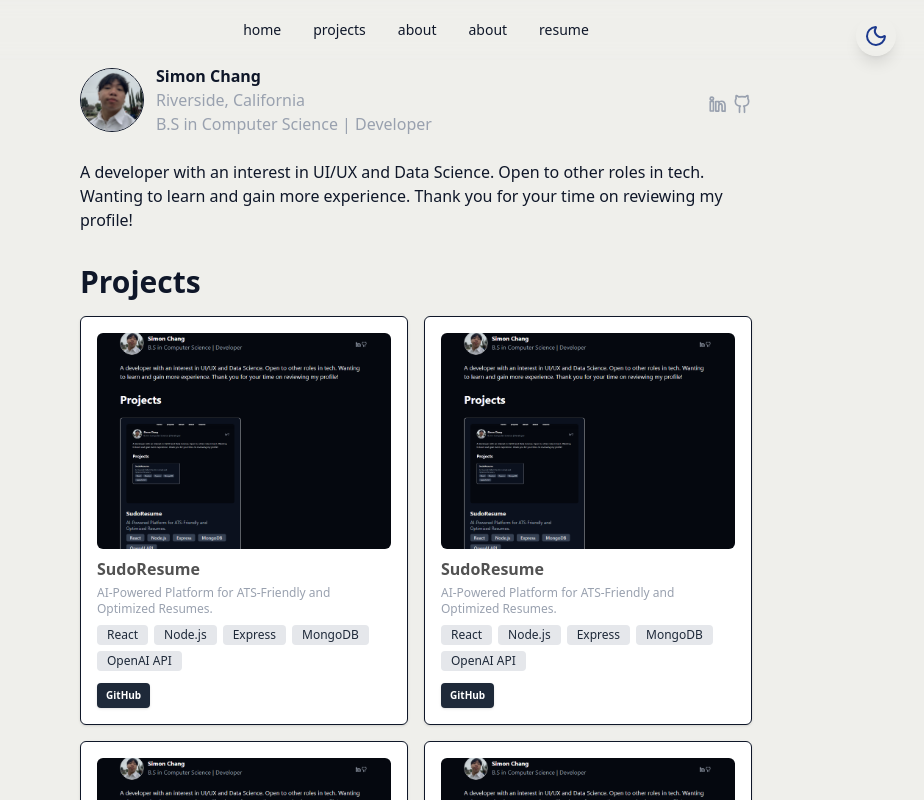
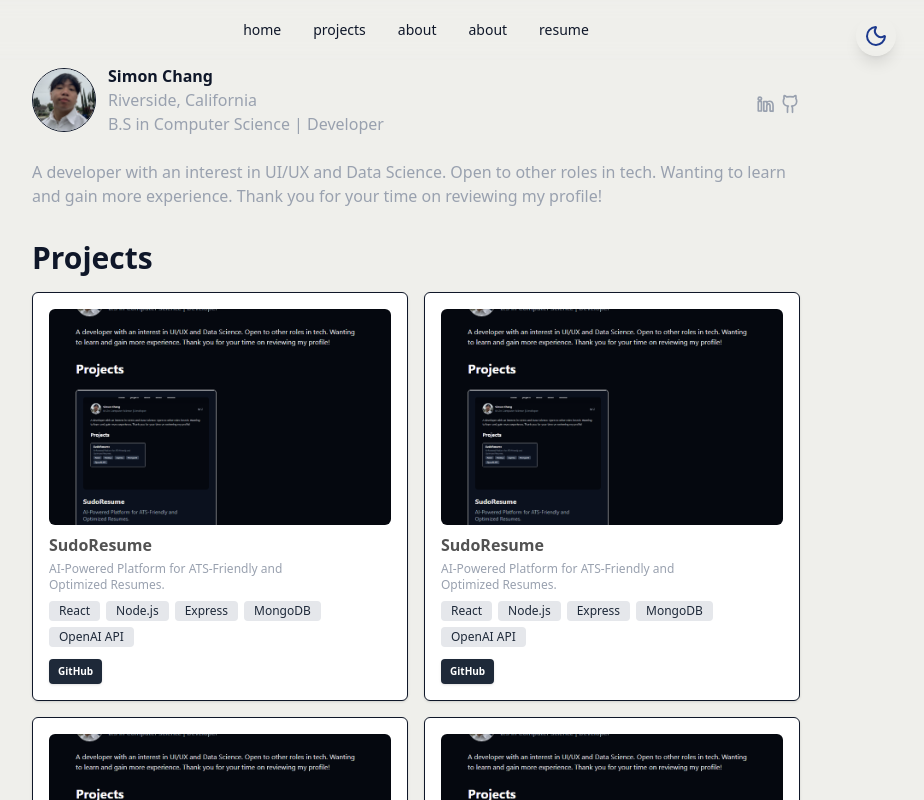
Before and after one commit to CHANG88S/Chang-New-Portfolio, a React (Vite) app: page / in a window 1280 px wide. Shown: the top 800 px of the page, without its empty margins (224-1148 px from the left). Built offline with nearby package versions, Linux system fonts and the light colour scheme.

Commit message:
added a hover to my projects
image now leads to github or wherever i put it now

```diff
--- a/src/components/AboutMe.jsx
+++ b/src/components/AboutMe.jsx
@@ -1,7 +1,7 @@
 export const AboutMe = () => {
     return (
 
-    <div className="max-w-2xl mx-auto z-40 pt-16 justify-center">
+    <div className="max-w-3xl mx-auto z-40 pt-16 justify-center">
         <div className="flex items-center justify-between">
             <div className="flex items-center">
             {/* Profile Pic */}
@@ -30,7 +30,7 @@ export const AboutMe = () => {
             </div>
         </div>
         <br></br>
-            <p className="text-m text-left root:text-foreground-800 dark:text-gray-200">
+            <p className="text-m text-left text-gray-400 dark:text-gray-200">
                 A developer with an interest in UI/UX and Data Science. Open to other roles in tech. Wanting to learn and gain more experience. Thank you for your time on reviewing my profile!
             </p>
     </div>
--- a/src/components/Projects.jsx
+++ b/src/components/Projects.jsx
@@ -1,7 +1,7 @@
 export const Projects = () => {
     return (
 
-    <div className="max-w-2xl mx-auto z-35 justify-center">
+    <div className="max-w-3xl mx-auto z-35 justify-center">
         <div className="w-full mt-8 flex flex-col">
             <div className="flex items-center">
                 <h1 className="text-3xl font-bold">Projects</h1>
@@ -12,7 +12,7 @@ export const Projects = () => {
 
                 <div class= "rounded-md border bg-card text-card-foreground shadow flex flex-col shadow-sm shadow-sm_m card-border bg-card-m">
                     <div class="flex w-full max-h-[15rem] min-h-[15rem] rounded-md flex-col space-y-1.5 p-4 pb-2 skeleton relative">
-                        <img class="h-full w-full object-cover rounded-md maskImage" src="src\assets\portfolio2.png" alt="Project 1 Image"/>
+                        <a className="overflow-hidden" href = "https://github.com/CHANG88S/FoodAppTS"><img class="h-full w-full object-cover rounded-md maskImage duration-300 hover:scale-105" src="src\assets\portfolio2.png" alt="Project 1 Image"/></a>
                     </div>
                     <div class="px-4 py-2 pt-0 flex flex-col gap-1">
                         <div class="font-sans font-bold text-left text-neutral-600 dark:text-neutral-200  mt-0">SudoResume</div>
@@ -28,13 +28,7 @@ export const Projects = () => {
                             </div>
                             <div class= "flex flex-row flex-wrap items-start gap-1.5 mb-2">
                                 <a target="_blank" href="https://github.com/CHANG88S/FoodAppTS">
-                                <div class="items-center rounded-sm border font-semibold transition-colors focus:outline-none focus:ring-2 focus:ring-ring focus:ring-offset-2 border-transparent bg-gray-800 text-primary-foreground shadow hover:bg-primary/80 flex gap-2 px-2 py-1 text-[10px] border_m border-gray-800">
-                                    {/* <svg xmlns="http://www.w3.org/2000/svg" width="24" height="24" viewBox="0 0 24 24" fill="none" stroke="currentColor" stroke-width="2" stroke-linecap="round" stroke-linejoin="round" class="lucide lucide-globe size-3" data-darkreader-inline-stroke="" style="--darkreader-inline-stroke: currentColor;">
-                                    <circle cx="12" cy="12" r="10"></circle>
-                                    <path d="M12 2a14.5 14.5 0 0 0 0 20 14.5 14.5 0 0 0 0-20"></path>
-                                    <path d="M2 12h20"></path>
-                                    Website
-                                    </svg> */}
+                                <div class="items-center rounded-sm border font-semibold transition-colors focus:outline-none focus:ring-2 focus:ring-ring focus:ring-offset-2 border-transparent bg-gray-800 text-primary-foreground shadow hover:bg-black/80 flex gap-2 px-2 py-1 text-[10px] border_m border-gray-800">
                                     GitHub
                                 </div>
                                 </a>
@@ -44,7 +38,7 @@ export const Projects = () => {
 
                 <div class= "rounded-md border bg-card text-card-foreground shadow flex flex-col shadow-sm shadow-sm_m card-border bg-card-m">
                     <div class="flex w-full max-h-[15rem] min-h-[15rem] rounded-md flex-col space-y-1.5 p-4 pb-2 skeleton relative">
-                        <img class="h-full w-full object-cover rounded-md maskImage" src="src\assets\portfolio2.png" alt="Project 1 Image"/>
+                        <a className="overflow-hidden transition-foreground duration-300 hover:bg-gray-800" href = "https://github.com/CHANG88S/FoodAppTS"><img class="h-full w-full object-cover rounded-md maskImage duration-300 hover:scale-105" src="src\assets\portfolio2.png" alt="Project 1 Image"/></a>
                     </div>
                     <div class="px-4 py-2 pt-0 flex flex-col gap-1">
                         <div class="font-sans font-bold text-left text-neutral-600 dark:text-neutral-200  mt-0">SudoResume</div>
--- a/src/components/ThemeToggle.jsx
+++ b/src/components/ThemeToggle.jsx
@@ -12,6 +12,15 @@ export const ThemeToggle = () => {
             setIsDarkMode(true);
         }
     }, []);
+
+    useEffect(() => {
+        if (isDarkMode) {
+            document.documentElement.classList.add('dark');
+        } else {
+            document.documentElement.classList.remove('dark');
+        }
+    }, [isDarkMode]);
+
 
     const toggleTheme = () => {
         if (isDarkMode) {
```
